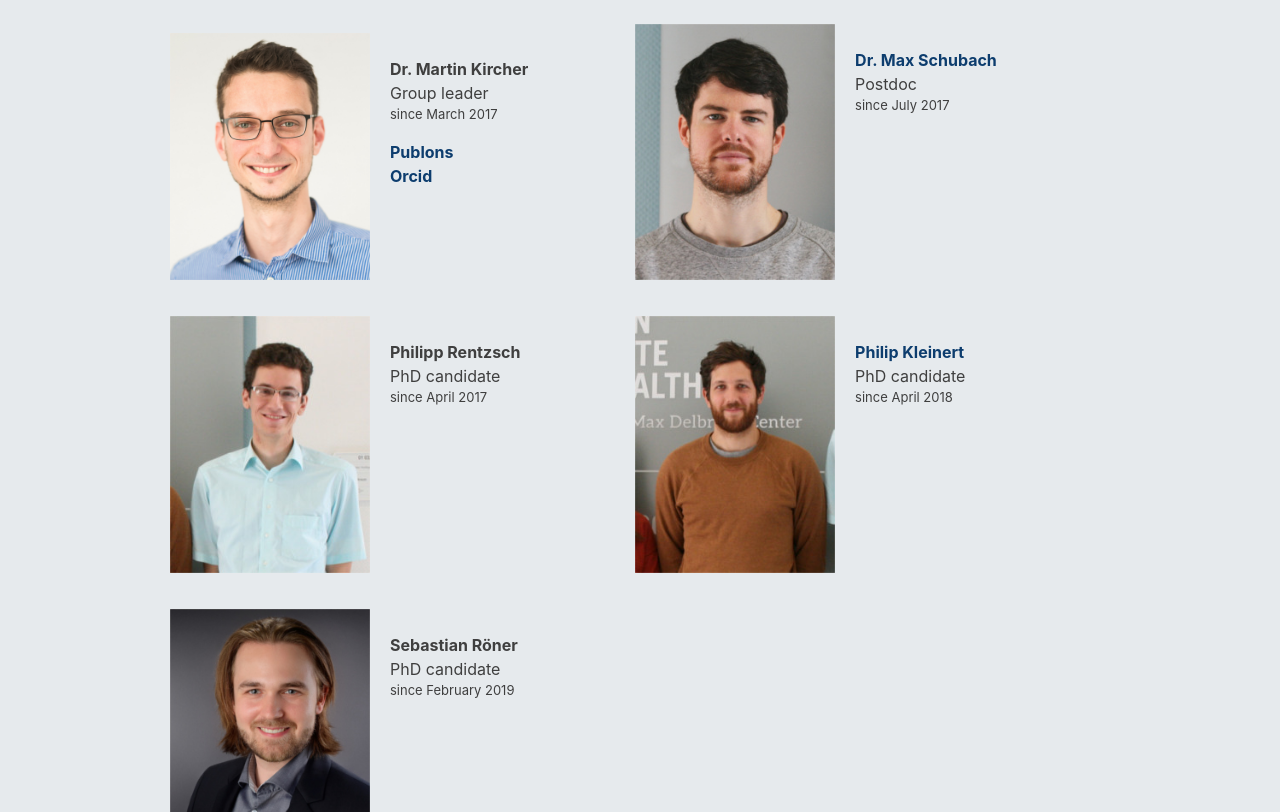
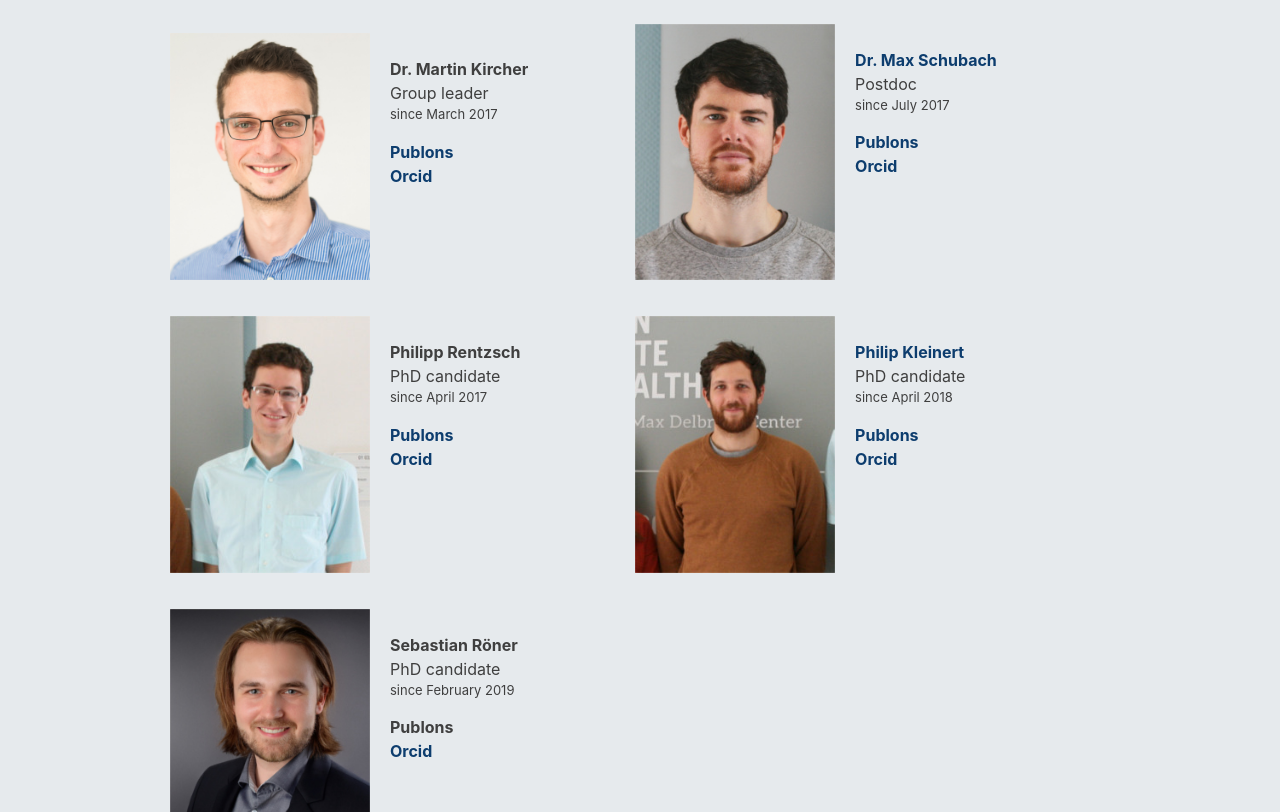
Before and after one commit to kircherlab/kircherlab.github.io, a plain HTML site: page people.html in a window 1280 px wide. Shown: the part 140-952 px from the top of the page. Drawn offline with Linux system fonts and the light colour scheme.

Commit message:
Update people.html

```diff
--- a/people.html
+++ b/people.html
@@ -79,6 +79,10 @@
     Postdoc
     <br />
     <p style="font-size: small;">since July 2017</p>
+    <b><a href="https://publons.com/researcher/1333195/max-schubach">Publons</a></b>
+    <br />
+    <b><a href="https://orcid.org/0000-0002-2032-6679">Orcid</a></b>
+    <br />
   </td>
 </tr>
 </tbody>
@@ -97,6 +101,10 @@
     PhD candidate
     <br />
     <p style="font-size: small;">since April 2017</p>
+    <b><a href="https://publons.com/researcher/1403533/philipp-rentzsch">Publons</a></b>
+    <br />
+    <b><a href="https://orcid.org/0000-0002-0413-7974">Orcid</a></b>
+    <br />
   </td>
 </tr>
 </tbody>
@@ -115,6 +123,10 @@
     PhD candidate
     <br />
     <p style="font-size: small;">since April 2018</p>
+    <b><a href="https://publons.com/researcher/1723413/philip-kleinert">Publons</a></b>
+    <br />
+    <b><a href="https://orcid.org/0000-0003-3964-4877">Orcid</a></b>
+    <br />
   </td>
 </tr>
 </tbody>
@@ -133,6 +145,10 @@
     PhD candidate
     <br />
     <p style="font-size: small;">since February 2019</p>
+    <b>Publons</b>
+    <br />
+    <b><a href="https://orcid.org/0000-0002-8578-1269">Orcid</a></b>
+    <br />
   </td>
 </tr>
 </tbody>
```
